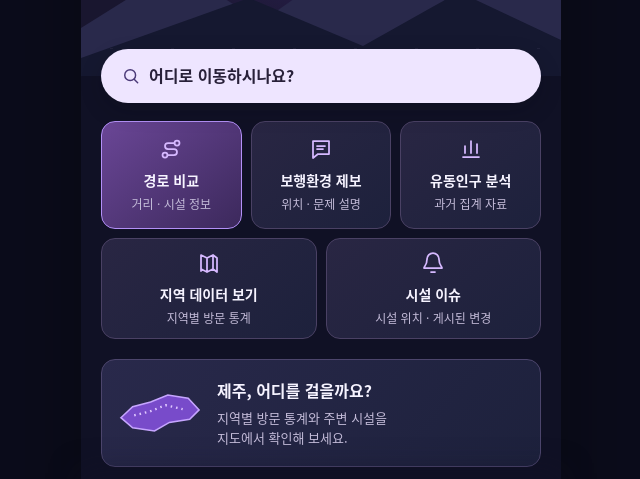
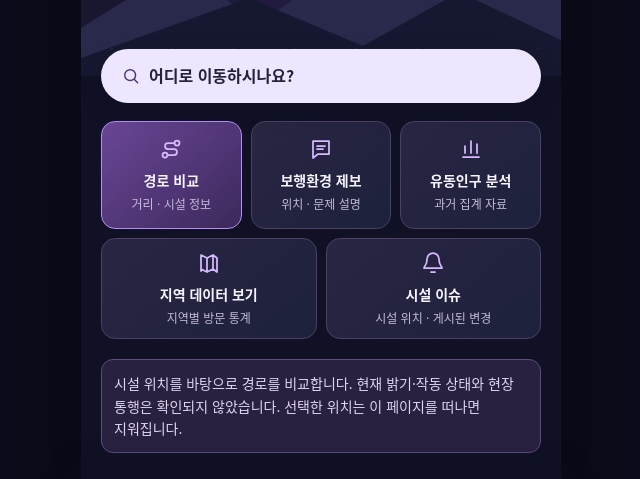
Before and after one commit to 0dimen/jeju-night-team, a plain HTML site: page client/nightway/index.html in a window 1280 px wide. Shown: the part 249-728 px from the top of the page, without its empty margins (319-959 px from the left). Drawn offline with Linux system fonts and the light colour scheme; files that its build step writes are made by us from their sources; no server answers; files whose address does not match are found by name.

Commit message:
[화면] 홈의 중복 지역 안내 카드 제거

```diff
--- a/client/nightway/index.html
+++ b/client/nightway/index.html
@@ -61,16 +61,6 @@
             <button data-screen="region"><svg class="ico" width="24" height="24" aria-hidden="true"><use href="#i-map" /></svg>지역 데이터 보기<small>지역별 방문 통계</small></button>
             <button data-screen="facility"><svg class="ico" width="24" height="24" aria-hidden="true"><use href="#i-bell" /></svg>시설 이슈<small>시설 위치 · 게시된 변경</small></button>
           </div>
-          <button class="card region-card" data-screen="region">
-            <svg class="jeju-mark" viewBox="0 0 110 65" aria-hidden="true">
-              <path d="M5 38 20 24 43 18 65 9 91 13 105 28 93 40 67 44 48 55 20 51Z" fill="#784bca" stroke="#c6a5ff" stroke-width="2" />
-              <path d="m22 35 20-5 20-8 22 5" fill="none" stroke="#dfc8ff" stroke-dasharray="2 5" stroke-width="3" />
-            </svg>
-            <span>
-              <strong>제주, 어디를 걸을까요?</strong>
-              <span class="support">지역별 방문 통계와 주변 시설을<br />지도에서 확인해 보세요.</span>
-            </span>
-          </button>
           <p class="notice">
             시설 위치를 바탕으로 경로를 비교합니다. 현재 밝기·작동 상태와 현장
             통행은 확인되지 않았습니다. 선택한 위치는 이 페이지를 떠나면
```
Also changed, not shown: docs/screenshots/service-home.png, 1 other file.
